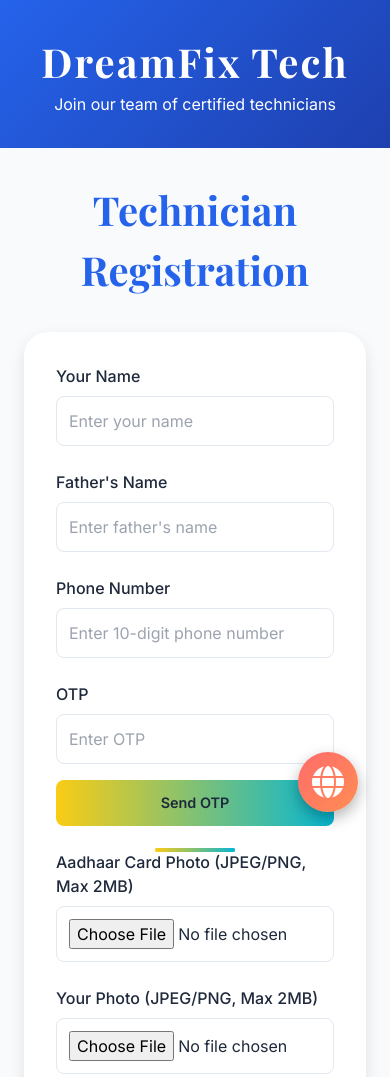
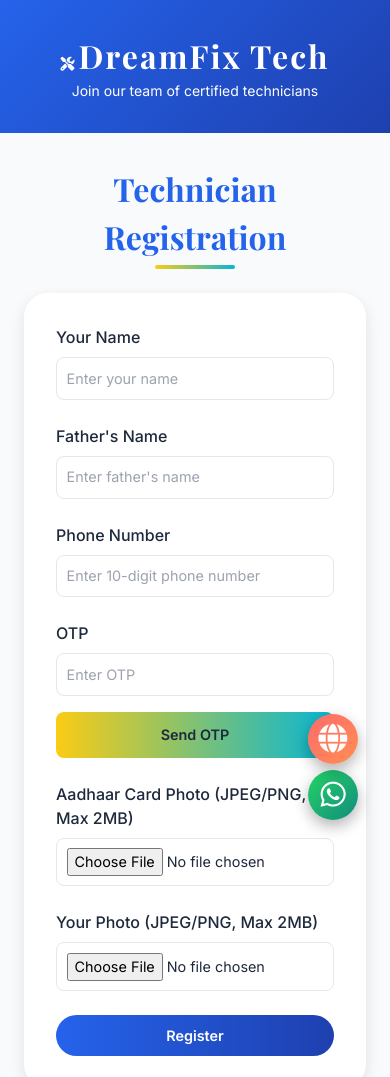
Before and after one commit to MoQamTech/DreamFix-Tech, a plain HTML site: page register.html in a window 390 px wide. Shown: the top 1077 px of the page. Drawn offline with nearby package versions, Linux system fonts and the light colour scheme.

Commit message:
register.html

```diff
--- a/register.html
+++ b/register.html
@@ -11,9 +11,10 @@
     <link rel="preconnect" href="https://fonts.gstatic.com" crossorigin>
     <link href="https://fonts.googleapis.com/css2?family=Inter:wght@300;400;500;600;700&family=Playfair+Display:wght@400;600;700&display=swap" rel="stylesheet">
     <link rel="stylesheet" href="https://cdnjs.cloudflare.com/ajax/libs/font-awesome/6.4.0/css/all.min.css">
+    <link rel="stylesheet" href="https://cdnjs.cloudflare.com/ajax/libs/animate.css/4.1.1/animate.min.css" />
     <script src="https://cdn.tailwindcss.com"></script>
     <style>
-         :root {
+        :root {
             --primary: #2563eb;
             --primary-dark: #1e40af;
             --secondary: #facc15;
@@ -52,6 +53,7 @@
             color: white;
             padding: 2rem;
             text-align: center;
+            position: relative;
         }
 
         .logo-text {
@@ -62,7 +64,7 @@
         }
 
         main {
-            max-width: 800px;
+            max-width: 1200px;
             margin: 2rem auto;
             padding: 0 1.5rem;
             width: 100%;
@@ -75,6 +77,7 @@
             color: var(--primary);
             margin-bottom: 2rem;
             text-align: center;
+            position: relative;
         }
 
         .section-title::after {
@@ -210,7 +213,7 @@
 
         .language-float {
             position: fixed;
-            bottom: 2rem;
+            bottom: 6rem;
             right: 2rem;
             background: linear-gradient(135deg, #ff6b6b, #ff8e53);
             color: white;
@@ -231,6 +234,28 @@
             transform: scale(1.15);
         }
 
+        .whatsapp-float {
+            position: fixed;
+            bottom: 2rem;
+            right: 2rem;
+            background: linear-gradient(135deg, #25D366, #128C7E);
+            color: white;
+            width: 60px;
+            height: 60px;
+            border-radius: 50%;
+            display: flex;
+            align-items: center;
+            justify-content: center;
+            font-size: 2rem;
+            box-shadow: 0 6px 15px rgba(0, 0, 0, 0.3);
+            z-index: 1000;
+            transition: all 0.3s ease;
+        }
+
+        .whatsapp-float:hover {
+            transform: scale(1.15);
+        }
+
         .hi-text {
             font-size: 0.9em;
             color: var(--gray);
@@ -245,19 +270,50 @@
             .otp-button {
                 width: 100%;
             }
+            .section-title {
+                font-size: 2rem;
+            }
+        }
+
+        @media (max-width: 480px) {
+            body {
+                font-size: 14px;
+            }
+            .logo-text {
+                font-size: 2rem;
+            }
+            .form-input,
+            .form-submit {
+                font-size: 0.9rem;
+                padding: 0.6rem;
+            }
+            .language-float,
+            .whatsapp-float {
+                width: 50px;
+                height: 50px;
+                font-size: 1.8rem;
+            }
+            .language-float {
+                bottom: 5rem;
+            }
+            .whatsapp-float {
+                bottom: 1.5rem;
+            }
         }
     </style>
 </head>
 
 <body>
-    <header>
+    <header class="animate__animated animate__fadeIn">
         <div class="logo">
+            <i class="fas fa-tools logo-icon"></i>
             <span class="logo-text">DreamFix Tech</span>
         </div>
         <p class="tagline" data-lang="header-tagline">Join our team of certified technicians<br><span class="hi-text" data-lang="header-tagline-hi">हमारी प्रमाणित तकनीशियनों की टीम में शामिल हों</span></p>
     </header>
+
     <main>
-        <section class="registration-section">
+        <section class="registration-section animate__animated animate__fadeInUp">
             <h2 class="section-title" data-lang="registration-title">Technician Registration</h2>
             <div class="registration-form">
                 <form id="technicianForm">
@@ -300,7 +356,7 @@
                 </form>
             </div>
         </section>
-        <section class="privacy-section">
+        <section class="privacy-section animate__animated animate__fadeInUp">
             <h2 class="section-title" data-lang="privacy-title">Privacy Policy</h2>
             <div class="privacy-content">
                 <h3 data-lang="privacy-heading">Our Commitment to Your Privacy</h3>
@@ -319,7 +375,15 @@
             </div>
         </section>
     </main>
-    <div class="language-float" id="languageToggle"><i class="fas fa-globe"></i></div>
+
+    <a href="https://wa.me/917236836121" class="whatsapp-float animate__animated animate__bounceIn" target="_blank" aria-label="Contact us on WhatsApp">
+        <i class="fab fa-whatsapp"></i>
+    </a>
+
+    <div class="language-float animate__animated animate__bounceIn" id="languageToggle" aria-label="Toggle Language">
+        <i class="fas fa-globe"></i>
+    </div>
+
     <script>
         const translations = {
             en: {
@@ -391,6 +455,7 @@
                 "privacy-security": "हम आपके डेटा की सुरक्षा के लिए उचित सुरक्षा उपाय लागू करते हैं।"
             }
         };
+
         let currentLang = 'en';
 
         function updateLanguage(lang) {
@@ -408,17 +473,20 @@
                 }
             });
             document.title = translations[lang].title;
+            document.querySelector('html').lang = lang;
         }
+
         document.getElementById('languageToggle').addEventListener('click', () => {
             updateLanguage(currentLang === 'en' ? 'hi' : 'en');
         });
+
         let generatedOtp = '';
         document.getElementById('sendOtp').addEventListener('click', () => {
             const phone = document.getElementById('techPhone').value;
             if (/^\d{10}$/.test(phone)) {
                 generatedOtp = Math.floor(100000 + Math.random() * 900000).toString();
-                console.log(`OTP for ${phone}: ${generatedOtp}`); // Simulate SMS
-                alert('OTP sent to your phone (check console for demo).');
+                const message = `Your OTP for DreamFix Tech technician registration is: ${generatedOtp}`;
+                window.open(`https://wa.me/917236836121?text=${encodeURIComponent(message)}`, '_blank');
                 document.getElementById('sendOtp').disabled = true;
                 setTimeout(() => {
                     document.getElementById('sendOtp').disabled = false;
@@ -448,27 +516,33 @@
             reader.readAsDataURL(file);
             return true;
         }
+
         document.getElementById('aadhaarPhoto').addEventListener('change', (e) => {
             const file = e.target.files[0];
             if (file) {
                 validateFile(file, document.getElementById('aadhaarPhotoError'), document.getElementById('aadhaarPreview'));
             }
         });
+
         document.getElementById('techPhoto').addEventListener('change', (e) => {
             const file = e.target.files[0];
             if (file) {
                 validateFile(file, document.getElementById('techPhotoError'), document.getElementById('techPhotoPreview'));
             }
         });
+
         document.getElementById('technicianForm').addEventListener('submit', (e) => {
             e.preventDefault();
             let isValid = true;
-            const name = document.getElementById('techName').value;
-            const fatherName = document.getElementById('fatherName').value;
-            const phone = document.getElementById('techPhone').value;
-            const otp = document.getElementById('otp').value;
+            const name = document.getElementById('techName').value.trim();
+            const fatherName = document.getElementById('fatherName').value.trim();
+            const phone = document.getElementById('techPhone').value.trim();
+            const otp = document.getElementById('otp').value.trim();
             const aadhaarFile = document.getElementById('aadhaarPhoto').files[0];
             const techFile = document.getElementById('techPhoto').files[0];
+
+            document.querySelectorAll('.form-error').forEach(error => error.classList.remove('show'));
+
             if (!/^[a-zA-Z\s]+$/.test(name)) {
                 document.getElementById('techNameError').classList.add('show');
                 isValid = false;
@@ -481,30 +555,27 @@
                 document.getElementById('techPhoneError').classList.add('show');
                 isValid = false;
             }
-            if (otp !== generatedOtp) {
+            if (otp !== generatedOtp || otp === '') {
                 document.getElementById('otpError').classList.add('show');
                 isValid = false;
             }
-            if (aadhaarFile && !validateFile(aadhaarFile, document.getElementById('aadhaarPhotoError'), document.getElementById('aadhaarPreview'))) {
+            if (!aadhaarFile || !validateFile(aadhaarFile, document.getElementById('aadhaarPhotoError'), document.getElementById('aadhaarPreview'))) {
                 isValid = false;
             }
-            if (techFile && !validateFile(techFile, document.getElementById('techPhotoError'), document.getElementById('techPhotoPreview'))) {
+            if (!techFile || !validateFile(techFile, document.getElementById('techPhotoError'), document.getElementById('techPhotoPreview'))) {
                 isValid = false;
             }
+
             if (isValid) {
-                alert('Registration successful! (Demo: Data logged to console)');
-                console.log({
-                    name,
-                    fatherName,
-                    phone,
-                    aadhaarFile: aadhaarFile.name,
-                    techFile: techFile.name
-                });
+                const message = `Technician Registration%0A%0AName: ${encodeURIComponent(name)}%0AFather's Name: ${encodeURIComponent(fatherName)}%0APhone: ${encodeURIComponent(phone)}%0AAadhaar Photo: Attached%0APersonal Photo: Attached`;
+                window.open(`https://wa.me/917236836121?text=${message}`, '_blank');
                 document.getElementById('technicianForm').reset();
                 document.getElementById('aadhaarPreview').style.display = 'none';
                 document.getElementById('techPhotoPreview').style.display = 'none';
+                alert(currentLang === 'en' ? 'Registration submitted successfully! We will contact you soon.' : 'पंजीकरण सफलतापूर्वक सबमिट किया गया! हम जल्द ही आपसे संपर्क करेंगे।');
             }
         });
+
         document.getElementById('otp').addEventListener('input', () => {
             const otp = document.getElementById('otp').value;
             const submitButton = document.querySelector('.form-submit');
@@ -514,6 +585,7 @@
                 submitButton.disabled = true;
             }
         });
+
         updateLanguage(currentLang);
     </script>
 </body>
```
